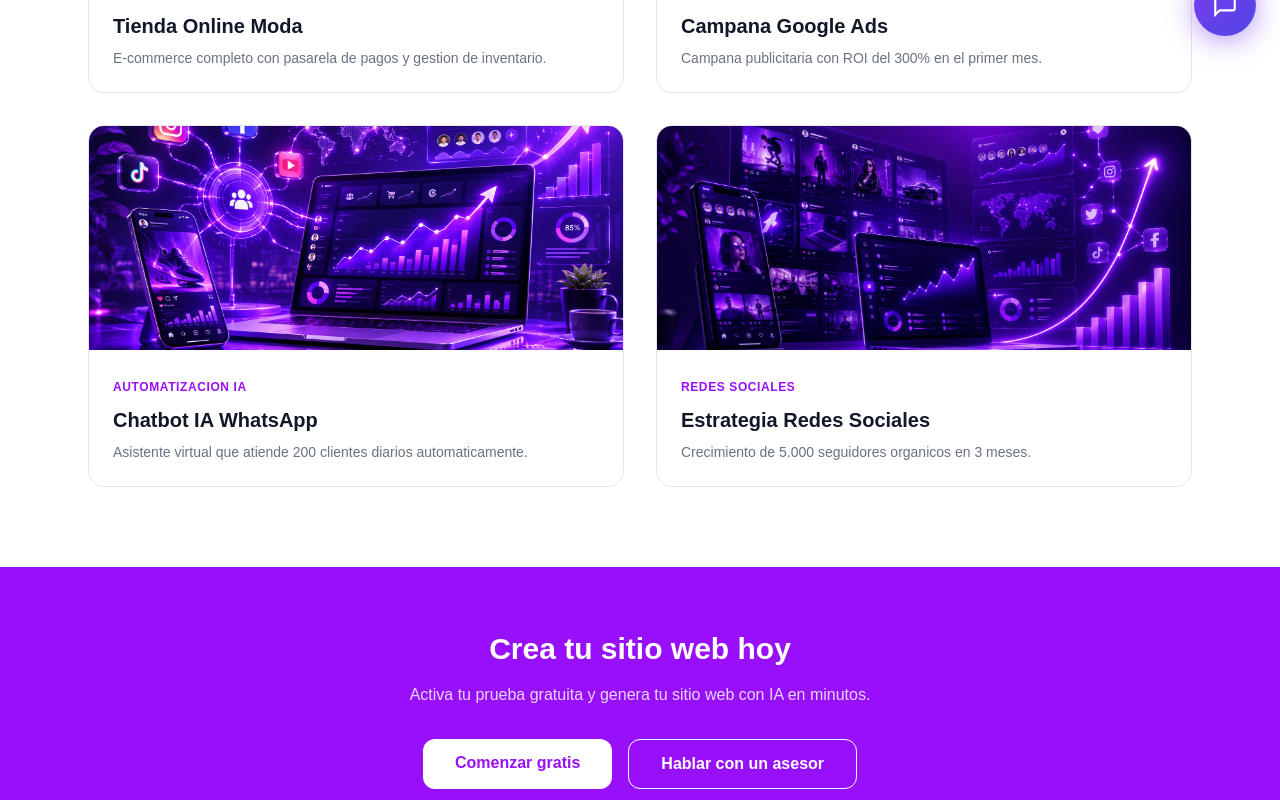
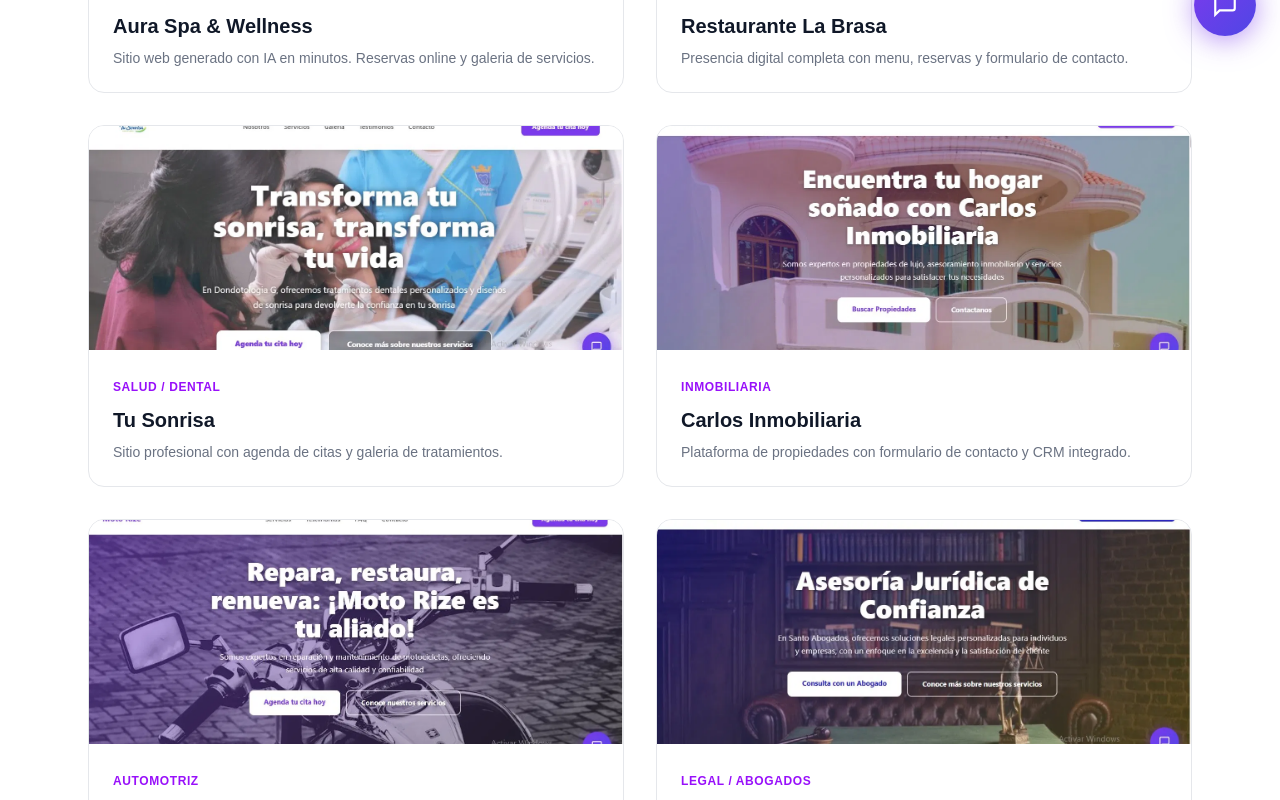
Before and after one commit to dsmmarket307/dms-digital-media-studio, a Next.js app: page /portafolio in a window 1280 px wide. Shown: the part 740-1540 px from the top of the page. Built offline with nearby package versions, Linux system fonts and the light colour scheme.

Commit message:
fix: actualizar tarjetas portafolio con sitios generados con IA

```diff
--- a/app/portafolio/page.tsx
+++ b/app/portafolio/page.tsx
@@ -2,10 +2,12 @@ import Link from "next/link";
 import Image from "next/image";
 
 const PROYECTOS = [
-  { title: "Tienda Online Moda", categoria: "Diseno Web", img: "/carousel-1.png", desc: "E-commerce completo con pasarela de pagos y gestion de inventario." },
-  { title: "Campana Google Ads", categoria: "Publicidad Digital", img: "/carousel-2.png", desc: "Campana publicitaria con ROI del 300% en el primer mes." },
-  { title: "Chatbot IA WhatsApp", categoria: "Automatizacion IA", img: "/carousel-3.png", desc: "Asistente virtual que atiende 200 clientes diarios automaticamente." },
-  { title: "Estrategia Redes Sociales", categoria: "Redes Sociales", img: "/carousel-4.png", desc: "Crecimiento de 5.000 seguidores organicos en 3 meses." },
+  { title: "Aura Spa & Wellness", categoria: "Spa / Bienestar", img: "/sitio-spa.webp", desc: "Sitio web generado con IA en minutos. Reservas online y galeria de servicios." },
+  { title: "Restaurante La Brasa", categoria: "Gastronomia", img: "/sitio-restaurante.webp", desc: "Presencia digital completa con menu, reservas y formulario de contacto." },
+  { title: "Tu Sonrisa", categoria: "Salud / Dental", img: "/sitio-dental.webp", desc: "Sitio profesional con agenda de citas y galeria de tratamientos." },
+  { title: "Carlos Inmobiliaria", categoria: "Inmobiliaria", img: "/sitio-inmobiliaria.webp", desc: "Plataforma de propiedades con formulario de contacto y CRM integrado." },
+  { title: "Moto Rize", categoria: "Automotriz", img: "/sitio-moto.webp", desc: "Sitio automotriz con catalogo de productos y boton WhatsApp." },
+  { title: "Santo Abogados", categoria: "Legal / Abogados", img: "/sitio-abogados.webp", desc: "Presencia digital profesional con formulario de consulta y SEO optimizado." },
 ];
 
 export default function PortafolioPage() {
```
